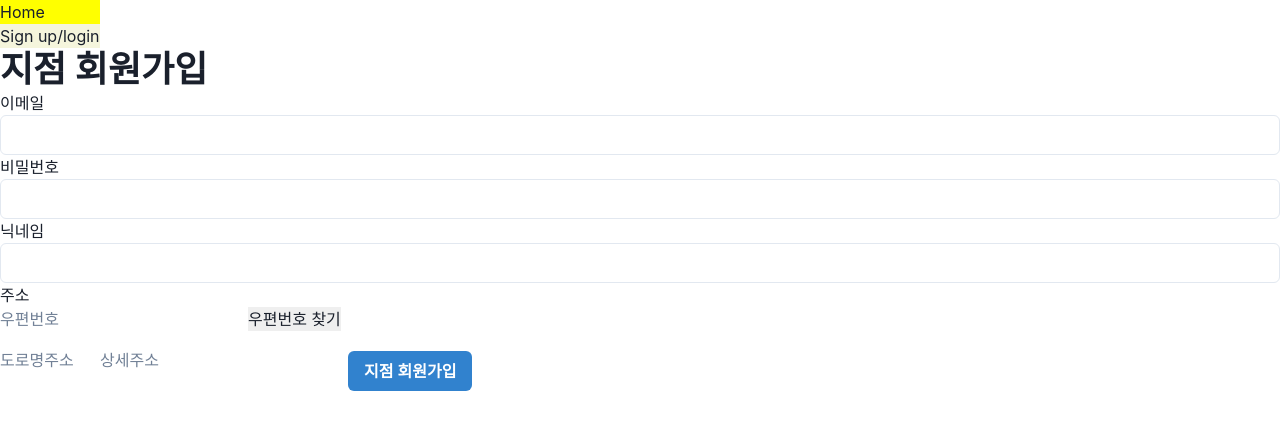
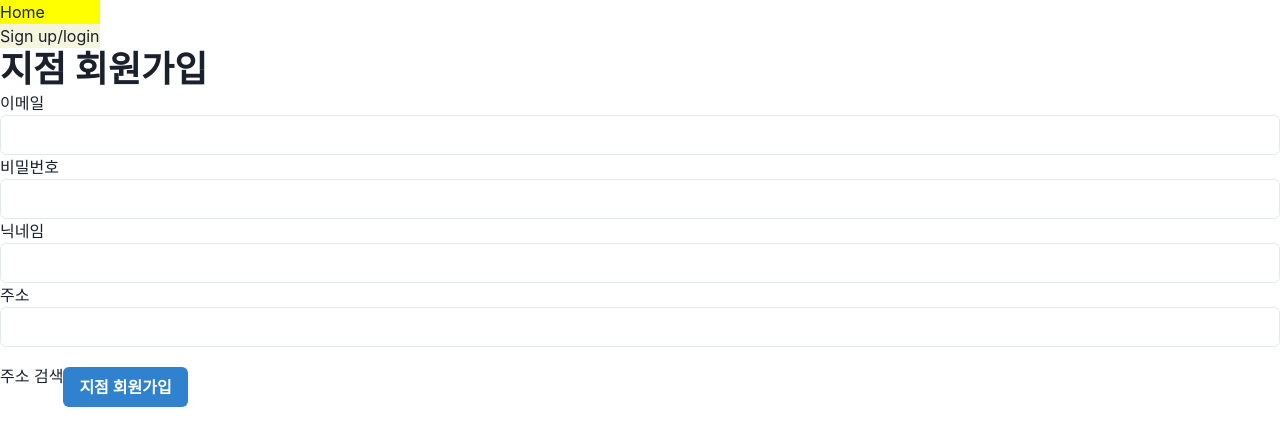
Before and after one commit to huitopia/mega-around, a React (Vite) app in the folder frontend/: page /signup/branch in a window 1280 px wide. Shown: the top 446 px of the page. Built offline with nearby package versions, Linux system fonts and the light colour scheme.

Commit message:
npm daum 주소 설치 임베드 방식 주소 작성

```diff
--- a/frontend/package.json
+++ b/frontend/package.json
@@ -24,6 +24,7 @@
     "jwt-decode": "^4.0.0",
     "prettier": "^3.2.5",
     "react": "^18.2.0",
+    "react-daum-postcode": "^3.1.3",
     "react-dom": "^18.2.0",
     "react-router-dom": "^6.23.1",
     "react-slick": "^0.30.2",
--- a/frontend/src/SignupBranch.jsx
+++ b/frontend/src/SignupBranch.jsx
@@ -1,21 +1,38 @@
+import React, { useState } from "react";
+import axios from "axios";
+import DaumPostcode from "react-daum-postcode";
 import { Button, Heading, Input, useToast } from "@chakra-ui/react";
-import { useEffect, useState } from "react";
-import axios from "axios";
 
 export function SignUpBranch() {
   const [email, setEmail] = useState("");
   const [password, setPassword] = useState("");
   const [branchName, setBranchName] = useState("");
+  const [address, setAddress] = useState("");
+  const [isPostcodeOpen, setIsPostcodeOpen] = useState(false);
   const toast = useToast();
 
-  const [postcode, setPostcode] = useState("");
-  const [roadAddress, setRoadAddress] = useState("");
-  const [extraAddress, setExtraAddress] = useState("");
-  const [guide, setGuide] = useState("");
+  const handleComplete = (data) => {
+    let fullAddress = data.address;
+    let extraAddress = "";
+
+    if (data.addressType === "R") {
+      if (data.bname !== "") {
+        extraAddress += data.bname;
+      }
+      if (data.buildingName !== "") {
+        extraAddress +=
+          extraAddress !== "" ? `, ${data.buildingName}` : data.buildingName;
+      }
+      fullAddress += extraAddress !== "" ? ` (${extraAddress})` : "";
+    }
+    setAddress(fullAddress);
+    setIsPostcodeOpen(false); // 주소 선택 후 팝업 닫기
+    console.log(fullAddress); // e.g. '서울 성동구 왕십리로2길 20 (성수동1가)'
+  };
 
   function handleSignup() {
     axios
-      .post("/api/user/branch", { email, password, branchName, roadAddress })
+      .post("/api/user/branch", { email, password, branchName, address })
       .then(() =>
         toast({
           description: "지점 가입이 성공하였습니다.",
@@ -34,57 +51,6 @@ export function SignUpBranch() {
       );
   }
 
-  useEffect(() => {
-    const script = document.createElement("script");
-    script.src =
-      "//t1.daumcdn.net/mapjsapi/bundle/postcode/prod/postcode.v2.js";
-    script.async = true;
-    document.body.appendChild(script);
-
-    script.onload = () => {
-      console.log("Daum script loaded");
-    };
-
-    return () => {
-      document.body.removeChild(script);
-    };
-  }, []);
-
-  const sample4_execDaumPostcode = () => {
-    new window.daum.Postcode({
-      oncomplete: function (data) {
-        let roadAddr = data.roadAddress;
-        let extraRoadAddr = "";
-
-        if (data.bname !== "" && /[동|로|가]$/g.test(data.bname)) {
-          extraRoadAddr += data.bname;
-        }
-        if (data.buildingName !== "" && data.apartment === "Y") {
-          extraRoadAddr +=
-            extraRoadAddr !== "" ? ", " + data.buildingName : data.buildingName;
-        }
-        if (extraRoadAddr !== "") {
-          extraRoadAddr = " (" + extraRoadAddr + ")";
-        }
-
-        setPostcode(data.zonecode);
-        setRoadAddress(roadAddr);
-        // setJibunAddress(data.jibunAddress);
-        // setExtraAddress(roadAddr !== "" ? extraRoadAddr : "");
-
-        if (data.autoRoadAddress) {
-          setGuide(
-            "(예상 도로명 주소 : " + data.autoRoadAddress + extraRoadAddr + ")",
-          );
-          // } else if (data.autoJibunAddress) {
-          //   setGuide("(예상 지번 주소 : " + data.autoJibunAddress + ")");
-        } else {
-          setGuide("");
-        }
-      },
-    }).open();
-  };
-
   return (
     <>
       <Heading>지점 회원가입</Heading>
@@ -99,48 +65,19 @@ export function SignUpBranch() {
       <Input onChange={(e) => setBranchName(e.target.value)} />
       주소
       <br />
-      <input
-        type="text"
-        id="sample4_postcode"
-        placeholder="우편번호"
-        value={postcode}
-        readOnly
-      />
-      <input
-        type="button"
-        onClick={sample4_execDaumPostcode}
-        value="우편번호 찾기"
-      />
-      <br />
-      <input
-        type="text"
-        id="sample4_roadAddress"
-        placeholder="도로명주소"
-        value={roadAddress}
-        style={{ width: "100px" }}
-        readOnly
-      />
-      {/*<input*/}
-      {/*  type="text"*/}
-      {/*  id="sample4_jibunAddress"*/}
-      {/*  placeholder="지번주소"*/}
-      {/*  value={jibunAddress}*/}
-      {/*  readOnly*/}
-      {/*/>*/}
-      <span
-        id="guide"
-        style={{ color: "#999", display: guide ? "block" : "none" }}
-      >
-        {guide}
-      </span>
-      <input type="text" id="sample4_detailAddress" placeholder="상세주소" />
-      {/*<input*/}
-      {/*  type="text"*/}
-      {/*  id="sample4_extraAddress"*/}
-      {/*  placeholder="참고항목"*/}
-      {/*  value={extraAddress}*/}
-      {/*  readOnly*/}
-      {/*/>*/}
+      <Input value={address} readOnly />{" "}
+      {/* 주소 입력 필드를 읽기 전용으로 설정 */}
+      <button type="button" onClick={() => setIsPostcodeOpen(true)}>
+        주소 검색
+      </button>
+      {isPostcodeOpen && (
+        <DaumPostcode
+          onComplete={handleComplete}
+          autoClose={false}
+          style={{ width: "100%", height: "400px" }}
+          scriptUrl="https://t1.daumcdn.net/mapjsapi/bundle/postcode/prod/postcode.v2.js"
+        />
+      )}
       <Button onClick={handleSignup} colorScheme={"blue"} mt={5}>
         지점 회원가입
       </Button>
```
Also changed, not shown: 1 other file (tests, documents, lock files or other folders).
